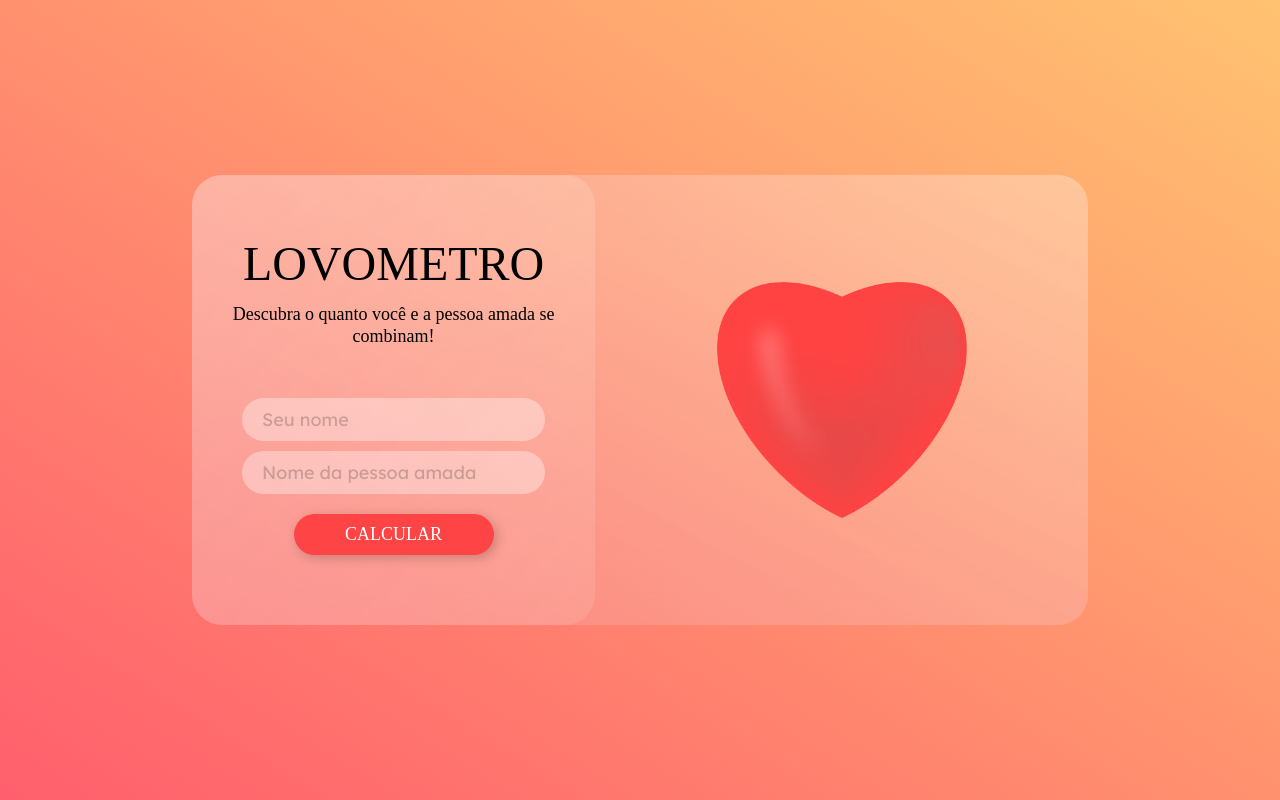
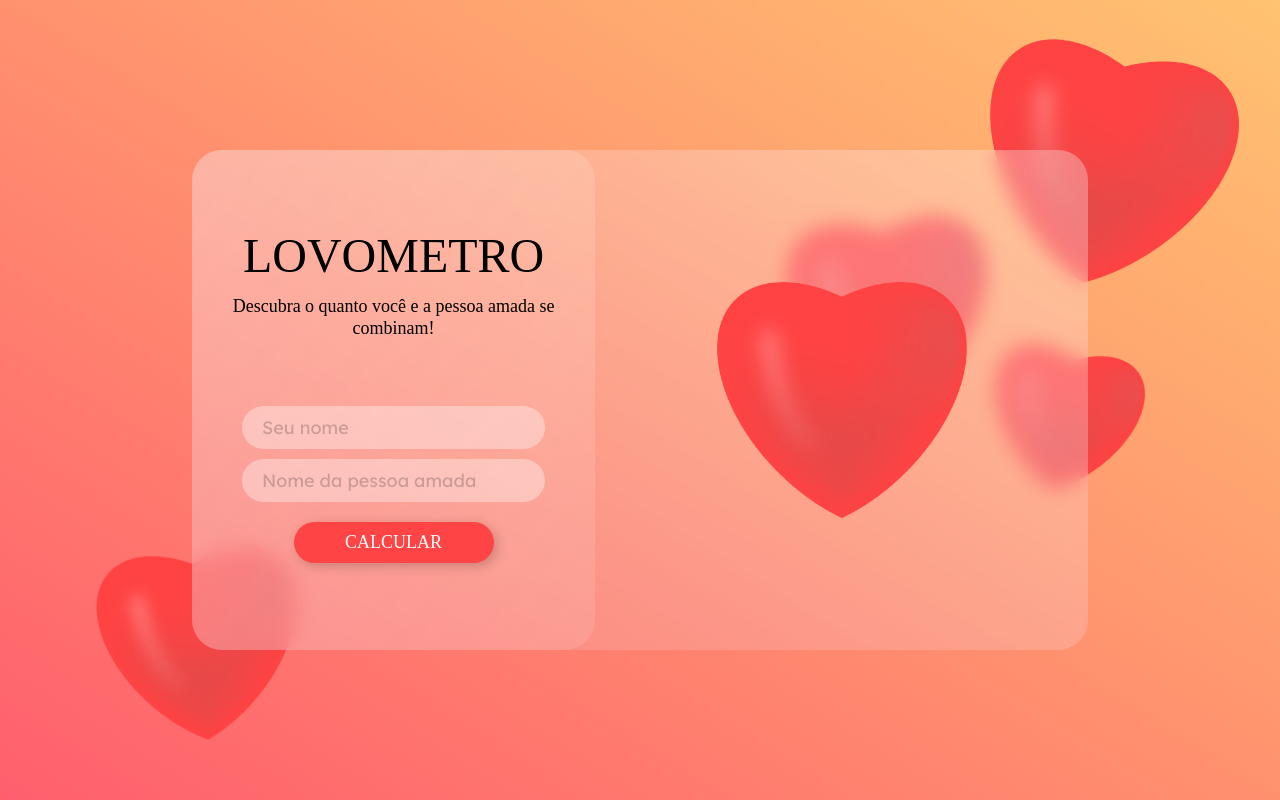
Before and after one commit to casteluc/lovometro, a React (Create React App) app: page / in a window 1280 px wide. Built offline with nearby package versions, Linux system fonts and the light colour scheme; a web font is replaced by a local one.

Commit message:
adding background hearts

```diff
--- a/src/App.css
+++ b/src/App.css
@@ -10,3 +10,37 @@
     background: linear-gradient(to top right, #FF5F6D, #FFC371);
     font-family: Montserrat;
 }
+
+.app img {
+    position: absolute;
+    max-width: 300px;
+    z-index: 1;
+}
+
+.app .heart1 {
+    transform: rotate(-5deg);
+    bottom: 60px;
+    left: 100px;
+    width: 200px;
+}
+
+.app .heart2 {
+    transform: rotate(10deg);
+    right: 140px;
+    top: 350px;
+    width: 150px;
+}
+
+.app .heart3 {
+    transform: rotate(-5deg);
+    right: 290px;
+    top: 220px;
+    width: 200px;
+}
+
+.app .heart4 {
+    transform: rotate(11deg);
+    right: 50px;
+    top: 50px;
+    width: 250px;
+}
--- a/src/App.js
+++ b/src/App.js
@@ -9,10 +9,10 @@ function App() {
   return (
     <div className="app">
         <Lovometro/>
-        {/* <img src={Heart} alt="Heart" className="heart"/>
-        <img src={Heart} alt="Heart" className="heart"/>
-        <img src={Heart} alt="Heart" className="heart"/>
-        <img src={Heart} alt="Heart" className="heart"/> */}
+        <img src={Heart} alt="Heart" className="heart1"/>
+        <img src={Heart} alt="Heart" className="heart2"/>
+        <img src={Heart} alt="Heart" className="heart3"/>
+        <img src={Heart} alt="Heart" className="heart4"/>
     </div>
   );
 }
--- a/src/pages/Lovometro/style.css
+++ b/src/pages/Lovometro/style.css
@@ -5,10 +5,11 @@
     rgba(255, 255, 255, 0.3)
     );
     border-radius: 30px;
-    backdrop-filter: blur(30px);
+    backdrop-filter: blur(10px);
     min-width: 70%;
-    min-height: 450px;
+    min-height: 500px;
     display: flex;
+    z-index: 10;
 }
 
 /* ------------------------- LEFT SECTION ----------------------------- */
```
